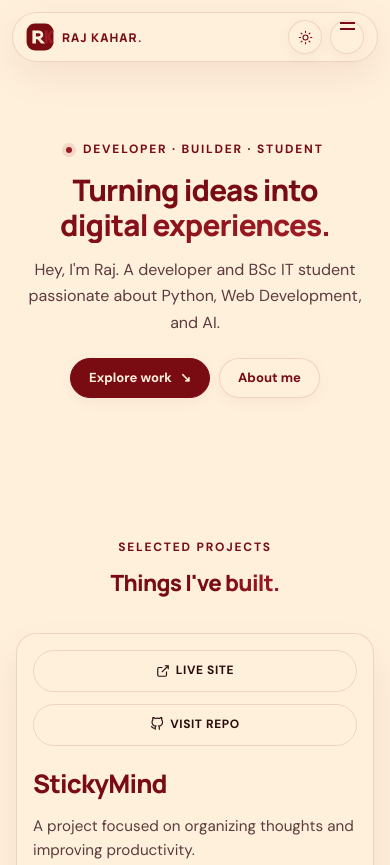
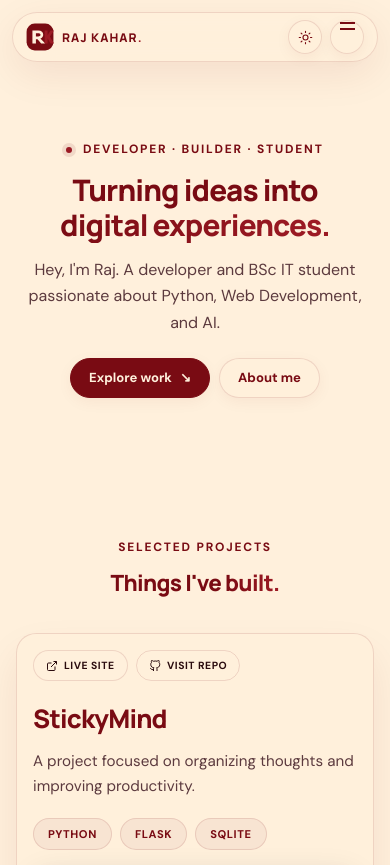
Before and after one commit to Rajkahar-12/Rajkahar-12.github.io, a plain HTML site: page index.html in a window 390 px wide. Shown: the top 865 px of the page. Drawn offline with nearby package versions, Linux system fonts and the light colour scheme.

Commit message:
Refactor button styles for mobile responsiveness
Updated button styles for better responsiveness and appearance on small screens.

```diff
--- a/portfolio-redesign.css
+++ b/portfolio-redesign.css
@@ -199,7 +199,7 @@ p  { color: var(--text-main); margin-inline: auto; font-size: 1rem; line-height:
 /* ==========================================================
    BUTTONS
    ========================================================== */
-.button, .header-cta, .theme-toggle, .menu-toggle, .tool-list span {
+.button, .header-cta, .theme-toggle, .menu-toggle, .tool-list span, .pill-btn {
   will-change: transform;
 }
 
@@ -331,12 +331,13 @@ p  { color: var(--text-main); margin-inline: auto; font-size: 1rem; line-height:
 .card-buttons {
   display: flex;
   gap: 12px;
-  flex-wrap: wrap; /* Ensures buttons wrap if screen is too narrow */
+  flex-wrap: wrap;
 }
 
 .pill-btn {
   display: inline-flex;
   align-items: center;
+  justify-content: center;
   gap: 6px;
   padding: 8px 14px;
   background: var(--bg-cream);
@@ -348,12 +349,12 @@ p  { color: var(--text-main); margin-inline: auto; font-size: 1rem; line-height:
   text-transform: uppercase;
   letter-spacing: 0.05em;
   transition: all 0.3s ease;
+  white-space: nowrap;
 }
 
 .pill-btn:hover {
   background: var(--glass-bg-hover);
   border-color: var(--burgundy);
-  transform: translateY(-2px);
 }
 
 [data-theme="dark"] .pill-btn {
@@ -781,9 +782,9 @@ html.js .reveal.is-visible {
   .card-header {
     flex-direction: column;
     align-items: flex-start;
-    gap: 16px;
+    gap: 12px;
   }
-  .card-number { display: none; } /* Hide numbers on small mobile for cleaner look */
+  .card-number { display: none; }
 
   .project-facts { grid-template-columns: 1fr; }
   .identity-grid { grid-template-columns: 1fr; }
@@ -795,20 +796,31 @@ html.js .reveal.is-visible {
   .contact-inner { padding: 56px 20px; }
 }
 
+/* --- SMALL MOBILE TWEAKS (BUTTONS) --- */
 @media (max-width: 480px) {
   .hero { padding-top: 140px; }
 
   .project-card { padding: 16px; gap: 16px; }
   .project-info h3 { font-size: 1.6rem; }
 
+  /* Keep buttons side-by-side, make them small and circular */
   .card-buttons {
     width: 100%;
-    flex-direction: column; /* Stack buttons on very small screens */
+    flex-direction: row;
+    flex-wrap: wrap;
+    gap: 8px;
   }
+
   .pill-btn {
-    width: 100%;
-    justify-content: center;
-    padding: 10px 14px;
+    width: auto;
+    padding: 6px 12px;
+    font-size: 0.65rem;
+    border-radius: 99px;
+  }
+
+  .pill-btn svg {
+    width: 12px;
+    height: 12px;
   }
 
   .project-info > p { font-size: 0.95rem; margin-bottom: 20px; }
```
